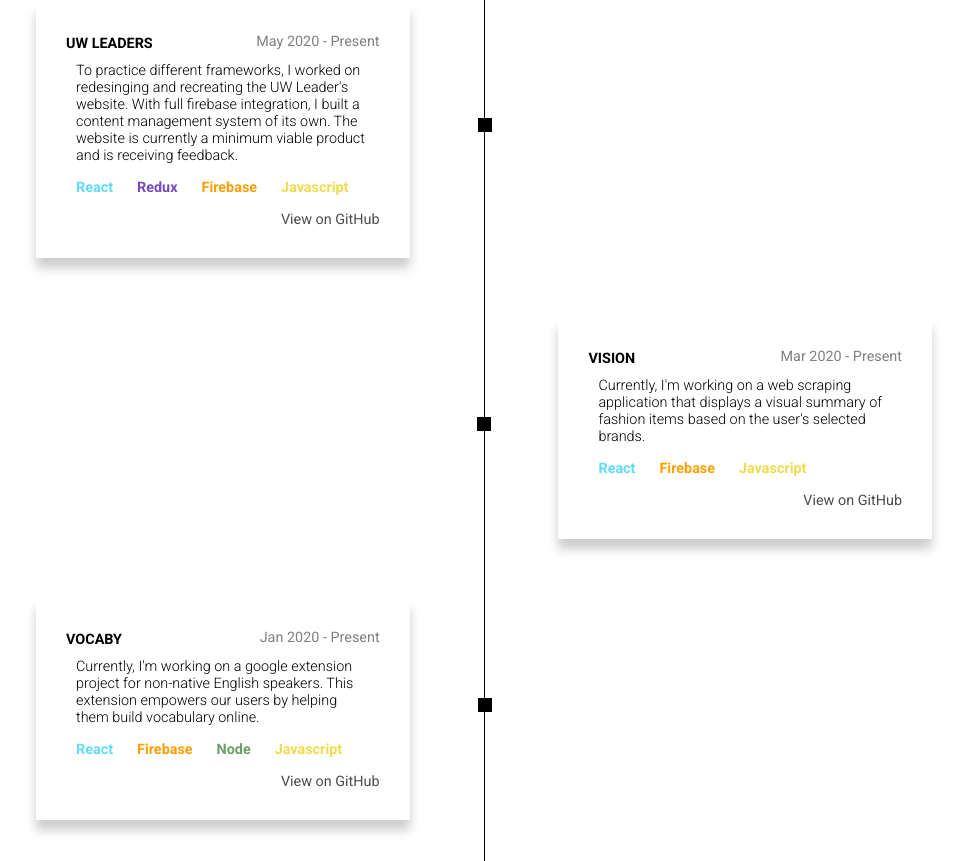
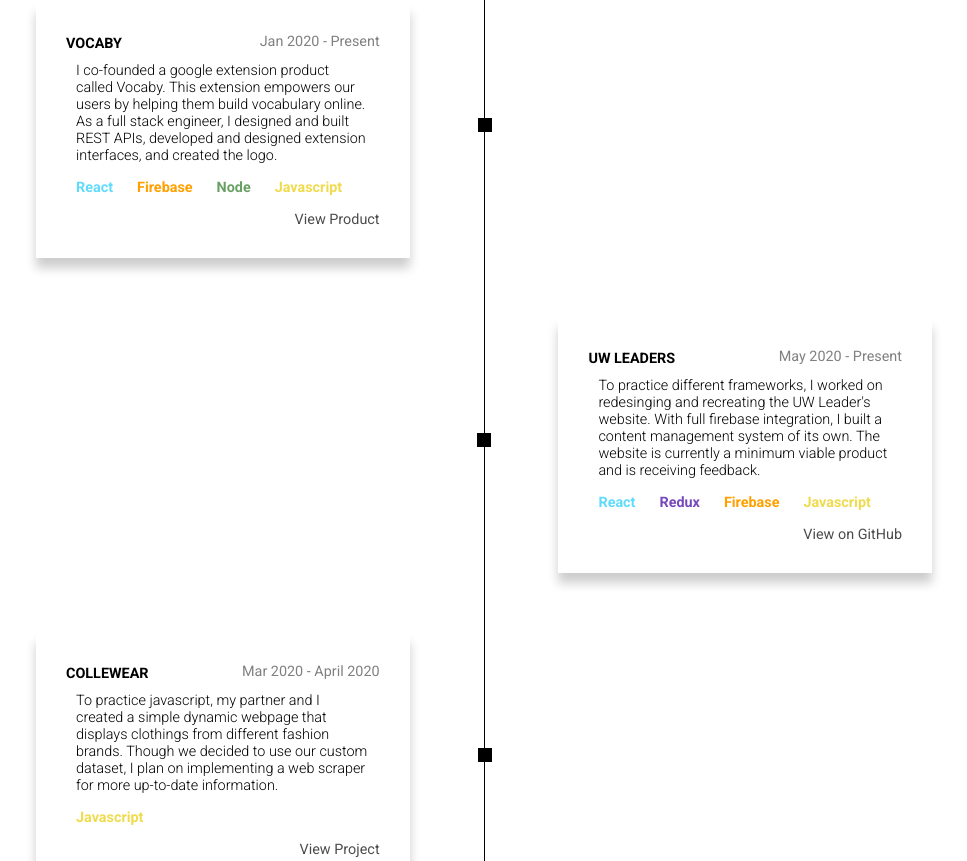
Before and after one commit to taehyunnkim/taehyunnkim.github.io, a website: page index.html in a window 1280 px wide. Shown: the part 2011-2872 px from the top of the page, without its empty margins (156-1123 px from the left). Drawn offline with Linux system fonts and the light colour scheme; files whose address does not match are found by name.

Commit message:
change link

```diff
--- a/index.html
+++ b/index.html
@@ -84,7 +84,7 @@
                 <div id="vocabyCard" class="projectCard">
                     <div id="vocaby" class="projectImage transition2"></div>
                     <h1 class="transition" onmouseover="revealImage('vocaby');" onmouseout="removeImage('vocaby')">
-                        <a href="http://vocaby.info" target="_blank">VOCABY</a>
+                        <a href="https://vocaby-server.herokuapp.com/" target="_blank">VOCABY</a>
                     </h1>
                     <p>A Google Chrome Extension</p>
                 </div>
@@ -95,13 +95,6 @@
                     </h1>
                     <p>UW Leaders Website</p>
                 </div>
-                <div id="visionCard" class="projectCard">
-                    <div id="vision" class="projectImage transition2"></div>
-                    <h1 class="transition" onmouseover="revealImage('vision');" onmouseout="removeImage('vision')">
-                        <a href="https://info340b-sp20.github.io/project-1-taehyunnkim/" target="_blank">VISION</a>
-                    </h1>
-                    <p>Fashion Items Web Scraper</p>
-                </div>
             </section>
         </div>
         <div class="container overflow">
@@ -110,6 +103,27 @@
                 <h1 class="year">2020</h1>
                 <div id="twenty" class="timeline">
                     <div class="tlCard left transition3">
+                        <div class="content">
+                            <div>
+                                <h2>VOCABY</h2>
+                                <h2>Jan 2020 - Present</h2>
+                            </div>
+                            <p>
+                                I co-founded a google extension product called Vocaby. This extension empowers
+                                our users by helping them build vocabulary online. As a full stack engineer,
+                                I designed and built REST APIs, developed and designed extension interfaces, and
+                                created the logo.
+                            </p>
+                            <ul>
+                                <li class="react">React</li>
+                                <li class="firebase">Firebase</li>
+                                <li class="node">Node</li>
+                                <li class="javascript">Javascript</li>
+                            </ul>
+                            <a class="transition" href="https://vocaby-server.herokuapp.com/">View Product</a>
+                        </div>
+                    </div>
+                    <div class="tlCard right transition3">
                         <div class="content">
                             <div>
                                 <h2>UW LEADERS</h2>
@@ -129,42 +143,22 @@
                             <a class="transition" href="https://github.com/taehyunnkim/UWLeaders">View on GitHub</a>
                         </div>
                     </div>
-                    <div class="tlCard right transition3">
-                        <div class="content">
-                            <div>
-                                <h2>VISION</h2>
-                                <h2>Mar 2020 - Present</h2>
-                            </div>
-                            <p>
-                                Currently, I'm working on a web scraping application
-                                that displays a visual summary of fashion items based on
-                                the user's selected brands.
-                            </p>
-                            <ul>
-                                <li class="react">React</li>
-                                <li class="firebase">Firebase</li>
-                                <li class="javascript">Javascript</li>
-                            </ul>
-                            <a class="transition" href="">View on GitHub</a>
-                        </div>
-                    </div>
                     <div class="tlCard left transition3">
                         <div class="content">
                             <div>
-                                <h2>VOCABY</h2>
-                                <h2>Jan 2020 - Present</h2>
+                                <h2>COLLEWEAR</h2>
+                                <h2>Mar 2020 - April 2020</h2>
                             </div>
                             <p>
-                                Currently, I'm working on a google extension project for non-native English speakers.
-                                This extension empowers our users by helping them build vocabulary online.
+                                To practice javascript, my partner and I created a simple dynamic webpage
+                                that displays clothings from different fashion brands. Though we decided
+                                to use our custom dataset, I plan on implementing a web scraper for more
+                                up-to-date information.
                             </p>
                             <ul>
-                                <li class="react">React</li>
-                                <li class="firebase">Firebase</li>
-                                <li class="node">Node</li>
                                 <li class="javascript">Javascript</li>
                             </ul>
-                            <a class="transition" href="">View on GitHub</a>
+                            <a class="transition" href="https://info340b-sp20.github.io/project-1-taehyunnkim/">View Project</a>
                         </div>
                     </div>
                     <div class="tlCard right transition3">
--- a/index.js
+++ b/index.js
@@ -45,9 +45,9 @@
                 fcard2.classList.add('fpVisible');
             }
 
-            if(window.scrollY > 700) {
-                fcard3.classList.add('fpVisible');
-            }
+            // if(window.scrollY > 700) {
+            //     fcard3.classList.add('fpVisible');
+            // }
 
             if(window.scrollY > 900 && window.scrollY < 2000) {
                 timelineHeader.classList.add('visible');
```
